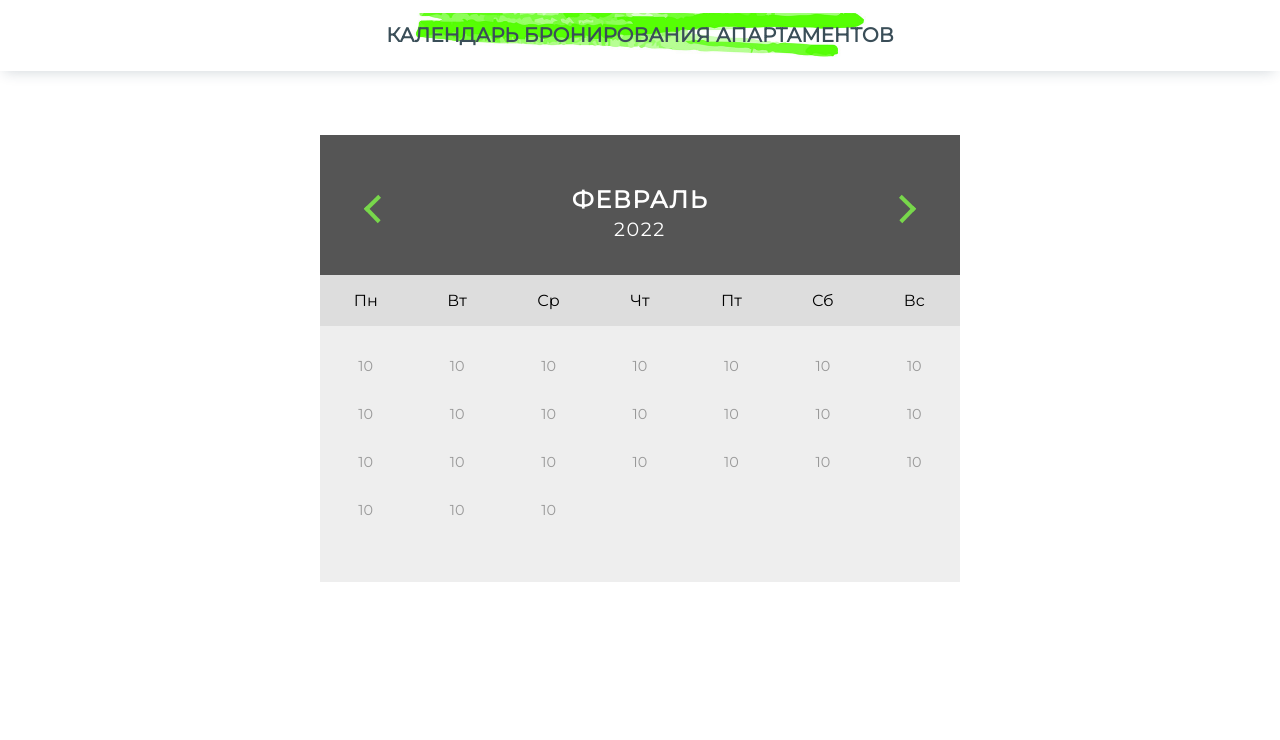
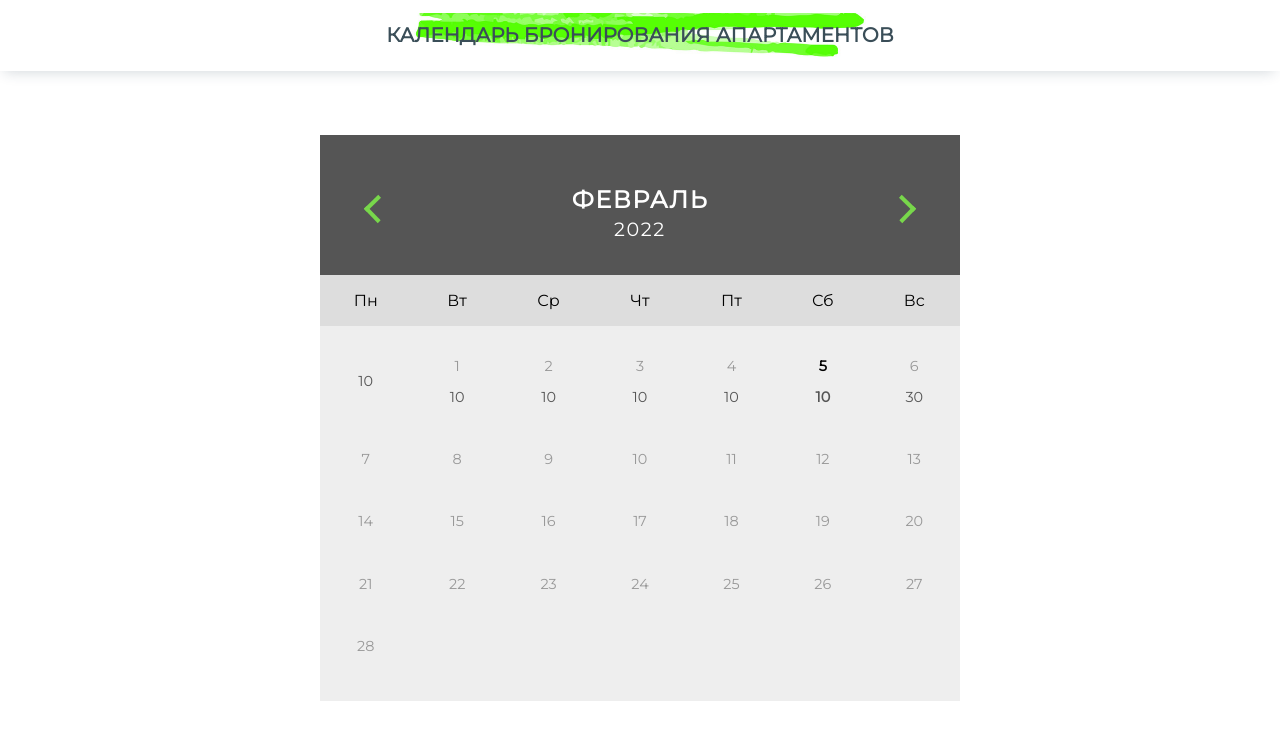
Before and after one commit to Hanna25/apartment-booking-calendar, a plain HTML site: page index.html in a window 1280 px wide. Drawn offline with Linux system fonts and the light colour scheme; a web font is replaced by a local one.

Commit message:
feat: added function for calendar

```diff
--- a/index.html
+++ b/index.html
@@ -19,8 +19,8 @@
           <ul class="month">
               <li class="prev"><span class="fas fa-angle-double-left"></span></li>
               <li class="next"><span class="fas fa-angle-double-right"></span></li>
-              <li class="month-name">Февраль</li>
-              <li class="year-name">2022</li>
+              <li class="month-name"></li>
+              <li class="year-name"></li>
           </ul>
           <ul class="weekdays">
               <li>Пн</li>
@@ -32,30 +32,6 @@
               <li>Вс</li>
           </ul>
           <ul class="days">
-            <li>10</li>
-            <li>10</li>
-            <li>10</li>
-            <li>10</li>
-            <li>10</li>
-            <li>10</li>
-            <li>10</li>
-            <li>10</li>
-            <li>10</li>
-            <li>10</li>
-            <li>10</li>
-            <li>10</li>
-            <li>10</li>
-            <li>10</li>
-            <li>10</li>
-            <li>10</li>
-            <li>10</li>
-            <li>10</li>
-            <li>10</li>
-            <li>10</li>
-            <li>10</li>
-            <li>10</li>
-            <li>10</li>
-            <li>10</li>
           </ul>
         </div>
       </div>
--- a/script.js
+++ b/script.js
@@ -0,0 +1,120 @@
+let nowDate = new Date(),
+    curYear = nowDate.getFullYear(),
+    curMonth = nowDate.getMonth(),
+    curDateNum = nowDate.getDate(),
+    monthName = ['январь','февраль','март','апрель','май','июнь','июль','август','сентябрь','октябрь','ноябрь','декабрь'];
+    container = document.getElementById('month-calendar'),
+    monthContainer = container.getElementsByClassName('month-name')[0],
+    yearContainer = container.getElementsByClassName('year-name')[0],
+    daysContainer = container.getElementsByClassName('days')[0],
+    prev = container.getElementsByClassName('prev')[0],
+    next = container.getElementsByClassName('next')[0]
+
+
+
+let curDate = nowDate.setMonth(nowDate.getMonth() - 1);
+
+
+function setCurMonthAndYear() {
+    let month = monthName[curMonth];
+    monthContainer.innerHTML = month;
+    yearContainer.innerHTML = curYear;
+}
+setCurMonthAndYear();
+
+
+function setMonthCalendar(year,month) {
+    let days = new Date(year, month + 1, 0).getDate(),
+    monthPrefix = new Date(year, month, 0).getDay(),
+    monthDaysText = '';
+
+    monthContainer.innerText = monthName[month];
+    yearContainer.innerText = year;
+    daysContainer.innerHTML = '';
+
+    if (monthPrefix > 0){
+      for (let i = 1  ; i <= monthPrefix; i++){
+        monthDaysText += '<li></li>';
+      }
+    }
+
+    for (let i = 1; i <= days; i++){
+      monthDaysText += '<li>' + i + '</li>';
+    }
+
+    daysContainer.innerHTML = monthDaysText;
+
+    if (month == curMonth && year == curYear){
+        days = daysContainer.getElementsByTagName('li');
+        days[monthPrefix + curDateNum - 1].classList.add('date-now');
+    }
+
+    addPrice();
+
+}
+
+setMonthCalendar(curYear,curMonth);
+
+prev.addEventListener("click", function() {
+  let curDate = new Date(yearContainer.textContent, monthName.indexOf(monthContainer.textContent));
+  curDate.setMonth(curDate.getMonth() - 1);
+  let curYear = curDate.getFullYear(),
+      curMonth = curDate.getMonth();
+
+    setMonthCalendar(curYear, curMonth);
+
+});
+
+prev.addEventListener("click", function() {
+    let curDate = new Date(yearContainer.textContent,monthName.indexOf(monthContainer.textContent));
+    curDate.setMonth(curDate.getMonth() + 1);
+
+    let curYear = curDate.getFullYear(),
+        curMonth = curDate.getMonth();
+
+    setMonthCalendar(curYear,curMonth);
+
+});
+
+
+function addPrice() {
+  let weekdayPrice = "10",
+      weekendPrice = "30",
+      weeksArr = [],
+      weekLength = 7
+
+
+  daysArr = document.querySelectorAll('.days')[0].children;
+  arr = Array.prototype.slice.call(daysArr)
+
+  for(let i = 0; i < arr.length; i += weekLength) {
+    let cuhunk = arr.slice(i, i + weekLength)
+    weeksArr.push(cuhunk);
+  }
+
+  for (let i = 0; i < arr.length; i++) {
+    arr[i].appendChild(document.createElement('p')).classList.add('price');
+  }
+
+  for(let i = 0, j = 0; i < weeksArr.length; i++) {
+
+      for (let j = 0; j < daysArr.length; j++) {
+            if (weeksArr[i][j].innerText !== " ") {
+                if (j <= 5) {
+                   document.querySelectorAll('.price')[j].innerText = weekdayPrice;
+                } else {
+                    document.querySelectorAll('.price')[j].innerText = weekendPrice;
+                }
+            }
+      }
+
+  }
+
+
+
+
+//   let priceArr = document.querySelectorAll(".price");
+
+
+
+}
--- a/style.css
+++ b/style.css
@@ -98,7 +98,6 @@ h1 {
   flex-wrap: wrap;
   justify-content: left;
   align-content: flex-start;
-  height: 14rem;
 }
 
 .days li{
@@ -154,3 +153,7 @@ h1 {
   border-top: 0.3rem solid #8dff578a;
   border-right: 0.3rem solid #8dff578a;
 }
+
+.price {
+  color: #555555;
+}
```
